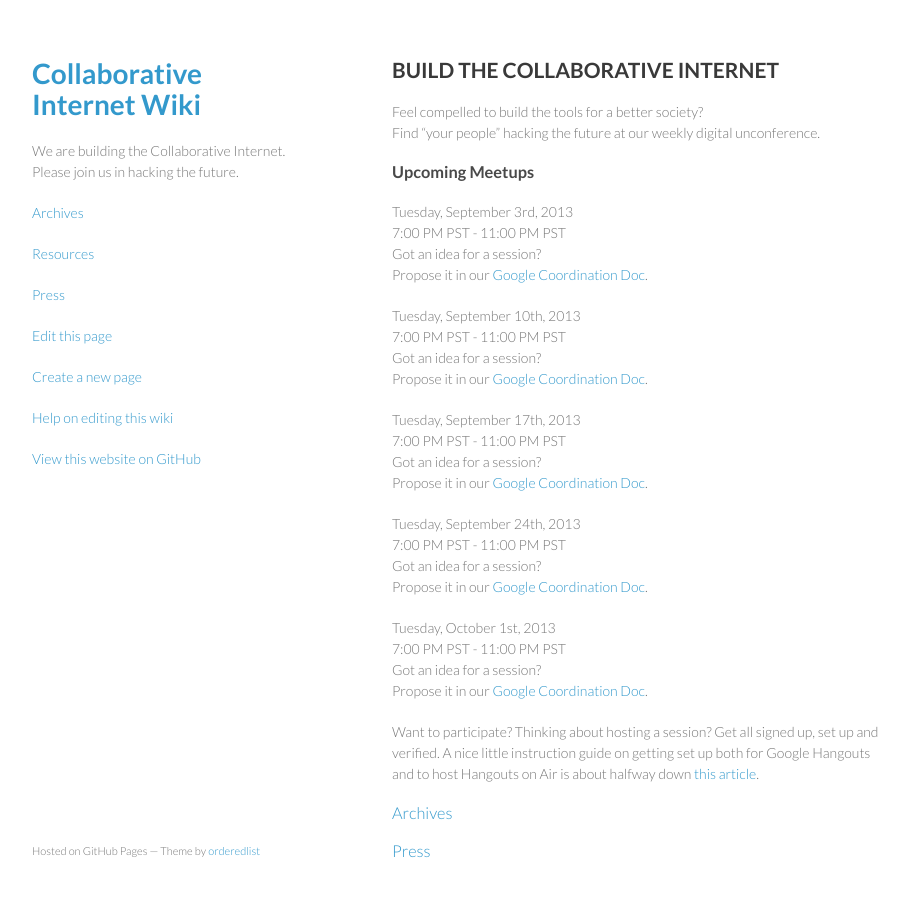
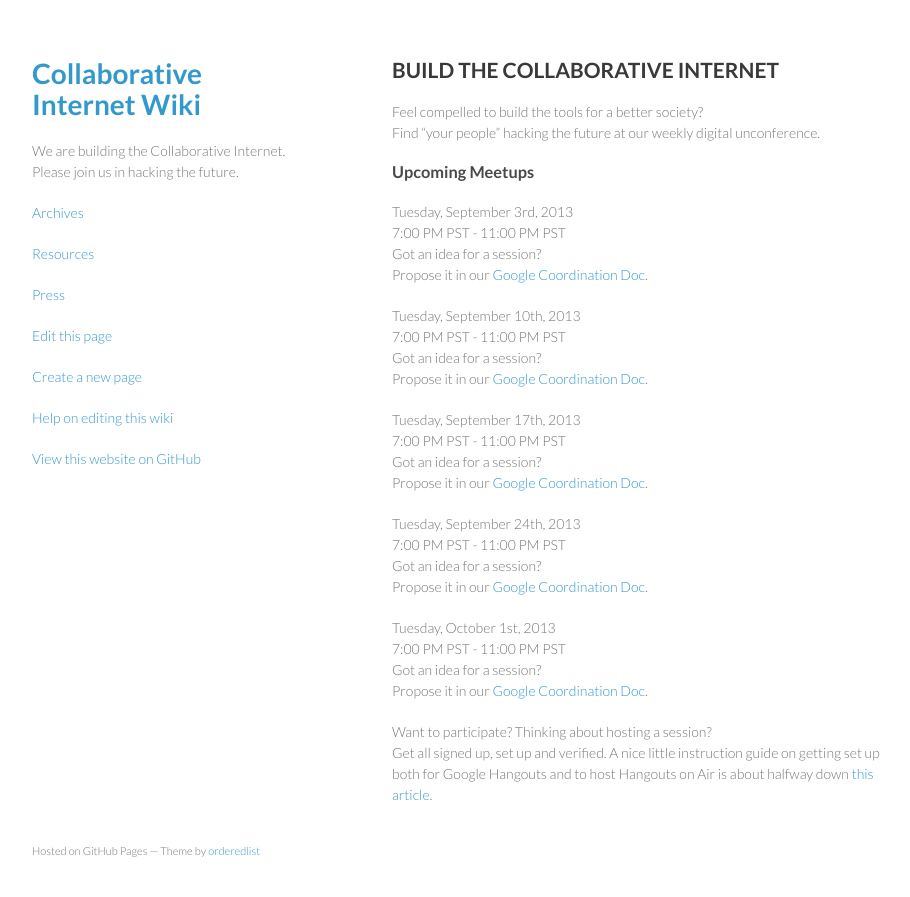
Before and after one commit to collaborativeinternet/collaborativeinternet.github.io, a Jekyll site: the page built from index.md, in a window 1280 px wide and 930 px high. Shown: the top 897 px of the window, without its empty margins (178-1088 px from the left). Built offline with Jekyll 4.4.1, drawn with Linux system fonts in a browser that asks for light colours.

Commit message:
Update index.md

```diff
--- a/index.md
+++ b/index.md
@@ -35,13 +35,5 @@
 
 
 
-Want to participate?  Thinking about hosting a session?  Get all signed up, set up and verified.  A nice little instruction guide on getting set up both for Google Hangouts and to host Hangouts on Air is about halfway down [this article](http://mackwebsolutions.com/blog/2012/08/the-comprehensiveish-guide-to-google-hangouts/).
-
-
-
-
-
-
-
-###[Archives](http://collaborativeinter.net/archives.html)
-###[Press](http://collaborativeinter.net/wiki/press.html)
+Want to participate?  Thinking about hosting a session?
+Get all signed up, set up and verified.  A nice little instruction guide on getting set up both for Google Hangouts and to host Hangouts on Air is about halfway down [this article](http://mackwebsolutions.com/blog/2012/08/the-comprehensiveish-guide-to-google-hangouts/).
```
